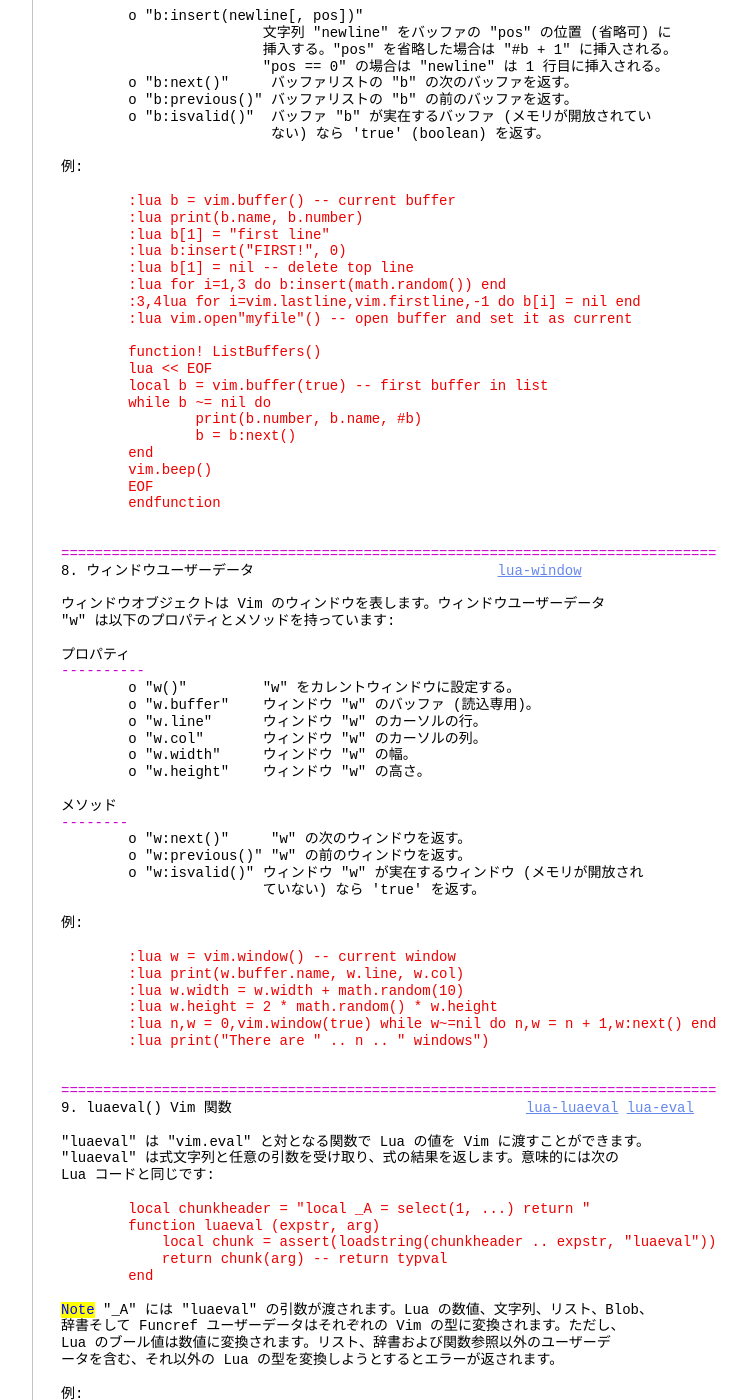
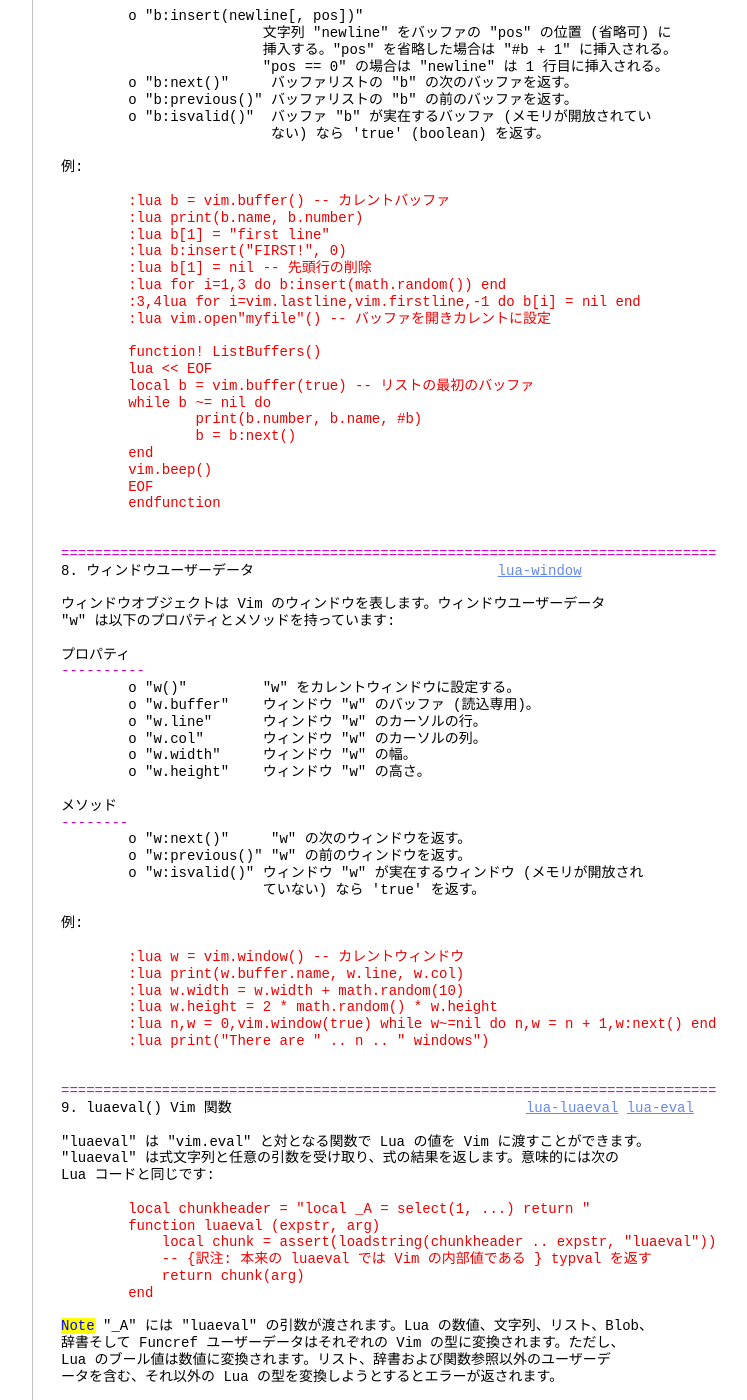
Before and after one commit to vim-jp/vimdoc-ja, a Jekyll site: the page built from if_lua.html, in a window 1280 px wide and 1400 px high, scrolled down 7296 px. Shown: the whole window, without its empty margins (340-1087 px from the left). Built offline with Jekyll 4.4.1, drawn with Linux system fonts in a browser that asks for light colours; nearby versions of some CDN libraries; comment, search, counter and statistics services are not loaded; some of the changed text lies outside the part shown.

Commit message:
Generated by GitHub workflow 1606995869
https://github.com/vim-jp/vimdoc-ja-working/actions/runs/1606995869

```diff
--- a/if_lua.html
+++ b/if_lua.html
@@ -296,11 +296,11 @@ List ユーザーデータは vim のリストを表します。Vim のリスト
 例:<br>
 <br>
 <div class="helpExample">&nbsp;&nbsp;&nbsp;&nbsp;&nbsp;&nbsp;&nbsp;&nbsp;:let l = [1, 'item']<br>
-&nbsp;&nbsp;&nbsp;&nbsp;&nbsp;&nbsp;&nbsp;&nbsp;:lua l = vim.eval('l') -- same 'l'<br>
+&nbsp;&nbsp;&nbsp;&nbsp;&nbsp;&nbsp;&nbsp;&nbsp;:lua l = vim.eval('l') -- 'l' と同じ<br>
 &nbsp;&nbsp;&nbsp;&nbsp;&nbsp;&nbsp;&nbsp;&nbsp;:lua l:add(vim.list())<br>
 &nbsp;&nbsp;&nbsp;&nbsp;&nbsp;&nbsp;&nbsp;&nbsp;:lua l[1] = math.pi<br>
 &nbsp;&nbsp;&nbsp;&nbsp;&nbsp;&nbsp;&nbsp;&nbsp;:echo l[0] &quot; 3.141593<br>
-&nbsp;&nbsp;&nbsp;&nbsp;&nbsp;&nbsp;&nbsp;&nbsp;:lua l[1] = nil -- remove first item<br>
+&nbsp;&nbsp;&nbsp;&nbsp;&nbsp;&nbsp;&nbsp;&nbsp;:lua l[1] = nil -- 最初の項目の削除<br>
 &nbsp;&nbsp;&nbsp;&nbsp;&nbsp;&nbsp;&nbsp;&nbsp;:lua l:insert(true, 1)<br>
 &nbsp;&nbsp;&nbsp;&nbsp;&nbsp;&nbsp;&nbsp;&nbsp;:lua print(l, #l, l[1], l[2])<br>
 &nbsp;&nbsp;&nbsp;&nbsp;&nbsp;&nbsp;&nbsp;&nbsp;:lua l[#l + 1] = 'value'<br>
@@ -327,12 +327,12 @@ list ユーザーデータと同様、dict ユーザーデータは vim の辞
 例:<br>
 <br>
 <div class="helpExample">&nbsp;&nbsp;&nbsp;&nbsp;&nbsp;&nbsp;&nbsp;&nbsp;:let d = {'n':10}<br>
-&nbsp;&nbsp;&nbsp;&nbsp;&nbsp;&nbsp;&nbsp;&nbsp;:lua d = vim.eval('d') -- same 'd'<br>
+&nbsp;&nbsp;&nbsp;&nbsp;&nbsp;&nbsp;&nbsp;&nbsp;:lua d = vim.eval('d') -- 'd' と同じ<br>
 &nbsp;&nbsp;&nbsp;&nbsp;&nbsp;&nbsp;&nbsp;&nbsp;:lua print(d, d.n, #d)<br>
 &nbsp;&nbsp;&nbsp;&nbsp;&nbsp;&nbsp;&nbsp;&nbsp;:let d.self = d<br>
 &nbsp;&nbsp;&nbsp;&nbsp;&nbsp;&nbsp;&nbsp;&nbsp;:lua for k, v in d() do print(d, k, v) end<br>
 &nbsp;&nbsp;&nbsp;&nbsp;&nbsp;&nbsp;&nbsp;&nbsp;:lua d.x = math.pi<br>
-&nbsp;&nbsp;&nbsp;&nbsp;&nbsp;&nbsp;&nbsp;&nbsp;:lua d.self = nil -- remove entry<br>
+&nbsp;&nbsp;&nbsp;&nbsp;&nbsp;&nbsp;&nbsp;&nbsp;:lua d.self = nil -- エントリの削除<br>
 &nbsp;&nbsp;&nbsp;&nbsp;&nbsp;&nbsp;&nbsp;&nbsp;:echo d</div>
 <br>
 <br>
@@ -357,10 +357,10 @@ Blob ユーザーデータは vim の Blob を表します。Blob &quot;b&quot;
 例:<br>
 <br>
 <div class="helpExample">&nbsp;&nbsp;&nbsp;&nbsp;&nbsp;&nbsp;&nbsp;&nbsp;:let b = 0z001122<br>
-&nbsp;&nbsp;&nbsp;&nbsp;&nbsp;&nbsp;&nbsp;&nbsp;:lua b = vim.eval('b') -- same 'b'<br>
+&nbsp;&nbsp;&nbsp;&nbsp;&nbsp;&nbsp;&nbsp;&nbsp;:lua b = vim.eval('b') -- 'b' と同じ<br>
 &nbsp;&nbsp;&nbsp;&nbsp;&nbsp;&nbsp;&nbsp;&nbsp;:lua print(b, b[0], #b)<br>
 &nbsp;&nbsp;&nbsp;&nbsp;&nbsp;&nbsp;&nbsp;&nbsp;:lua b[1] = 32<br>
-&nbsp;&nbsp;&nbsp;&nbsp;&nbsp;&nbsp;&nbsp;&nbsp;:lua b[#b] = 0x33 -- append a byte to tail<br>
+&nbsp;&nbsp;&nbsp;&nbsp;&nbsp;&nbsp;&nbsp;&nbsp;:lua b[#b] = 0x33 -- 末尾へ1バイト追加<br>
 &nbsp;&nbsp;&nbsp;&nbsp;&nbsp;&nbsp;&nbsp;&nbsp;:lua b:add(&quot;\x80\x81\xfe\xff&quot;)<br>
 &nbsp;&nbsp;&nbsp;&nbsp;&nbsp;&nbsp;&nbsp;&nbsp;:echo b</div>
 <br>
@@ -394,7 +394,7 @@ Funcref ユーザーデータは Vim における関数参照変数を表しま
 &nbsp;&nbsp;&nbsp;&nbsp;&nbsp;&nbsp;&nbsp;&nbsp;:let mydict = {'data': [0, 1, 2, 3]}<br>
 &nbsp;&nbsp;&nbsp;&nbsp;&nbsp;&nbsp;&nbsp;&nbsp;:lua d = vim.eval('mydict'); d.len = vim.funcref('Mylen')<br>
 &nbsp;&nbsp;&nbsp;&nbsp;&nbsp;&nbsp;&nbsp;&nbsp;:echo mydict.len()<br>
-&nbsp;&nbsp;&nbsp;&nbsp;&nbsp;&nbsp;&nbsp;&nbsp;:lua l = d.len -- assign d as 'self'<br>
+&nbsp;&nbsp;&nbsp;&nbsp;&nbsp;&nbsp;&nbsp;&nbsp;:lua l = d.len -- d を 'self' として割り当て<br>
 &nbsp;&nbsp;&nbsp;&nbsp;&nbsp;&nbsp;&nbsp;&nbsp;:lua print(l())</div>
 <br>
 Lua の関数とクロージャは自動的に Vim の&nbsp;<a class="Identifier" href="eval.html#Funcref">Funcref</a>&nbsp;に変換されて Vim script から<br>
@@ -436,18 +436,18 @@ Lua の関数とクロージャは自動的に Vim の&nbsp;<a class="Identifier
 <br>
 例:<br>
 <br>
-<div class="helpExample">&nbsp;&nbsp;&nbsp;&nbsp;&nbsp;&nbsp;&nbsp;&nbsp;:lua b = vim.buffer() -- current buffer<br>
+<div class="helpExample">&nbsp;&nbsp;&nbsp;&nbsp;&nbsp;&nbsp;&nbsp;&nbsp;:lua b = vim.buffer() -- カレントバッファ<br>
 &nbsp;&nbsp;&nbsp;&nbsp;&nbsp;&nbsp;&nbsp;&nbsp;:lua print(b.name, b.number)<br>
 &nbsp;&nbsp;&nbsp;&nbsp;&nbsp;&nbsp;&nbsp;&nbsp;:lua b[1] = &quot;first line&quot;<br>
 &nbsp;&nbsp;&nbsp;&nbsp;&nbsp;&nbsp;&nbsp;&nbsp;:lua b:insert(&quot;FIRST!&quot;, 0)<br>
-&nbsp;&nbsp;&nbsp;&nbsp;&nbsp;&nbsp;&nbsp;&nbsp;:lua b[1] = nil -- delete top line<br>
+&nbsp;&nbsp;&nbsp;&nbsp;&nbsp;&nbsp;&nbsp;&nbsp;:lua b[1] = nil -- 先頭行の削除<br>
 &nbsp;&nbsp;&nbsp;&nbsp;&nbsp;&nbsp;&nbsp;&nbsp;:lua for i=1,3 do b:insert(math.random()) end<br>
 &nbsp;&nbsp;&nbsp;&nbsp;&nbsp;&nbsp;&nbsp;&nbsp;:3,4lua for i=vim.lastline,vim.firstline,-1 do b[i] = nil end<br>
-&nbsp;&nbsp;&nbsp;&nbsp;&nbsp;&nbsp;&nbsp;&nbsp;:lua vim.open&quot;myfile&quot;() -- open buffer and set it as current</div>
+&nbsp;&nbsp;&nbsp;&nbsp;&nbsp;&nbsp;&nbsp;&nbsp;:lua vim.open&quot;myfile&quot;() -- バッファを開きカレントに設定</div>
 <br>
 <div class="helpExample">&nbsp;&nbsp;&nbsp;&nbsp;&nbsp;&nbsp;&nbsp;&nbsp;function! ListBuffers()<br>
 &nbsp;&nbsp;&nbsp;&nbsp;&nbsp;&nbsp;&nbsp;&nbsp;lua &lt;&lt; EOF<br>
-&nbsp;&nbsp;&nbsp;&nbsp;&nbsp;&nbsp;&nbsp;&nbsp;local b = vim.buffer(true) -- first buffer in list<br>
+&nbsp;&nbsp;&nbsp;&nbsp;&nbsp;&nbsp;&nbsp;&nbsp;local b = vim.buffer(true) -- リストの最初のバッファ<br>
 &nbsp;&nbsp;&nbsp;&nbsp;&nbsp;&nbsp;&nbsp;&nbsp;while b ~= nil do<br>
 &nbsp;&nbsp;&nbsp;&nbsp;&nbsp;&nbsp;&nbsp;&nbsp;&nbsp;&nbsp;&nbsp;&nbsp;&nbsp;&nbsp;&nbsp;&nbsp;print(b.number, b.name, #b)<br>
 &nbsp;&nbsp;&nbsp;&nbsp;&nbsp;&nbsp;&nbsp;&nbsp;&nbsp;&nbsp;&nbsp;&nbsp;&nbsp;&nbsp;&nbsp;&nbsp;b = b:next()<br>
@@ -481,7 +481,7 @@ Lua の関数とクロージャは自動的に Vim の&nbsp;<a class="Identifier
 <br>
 例:<br>
 <br>
-<div class="helpExample">&nbsp;&nbsp;&nbsp;&nbsp;&nbsp;&nbsp;&nbsp;&nbsp;:lua w = vim.window() -- current window<br>
+<div class="helpExample">&nbsp;&nbsp;&nbsp;&nbsp;&nbsp;&nbsp;&nbsp;&nbsp;:lua w = vim.window() -- カレントウィンドウ<br>
 &nbsp;&nbsp;&nbsp;&nbsp;&nbsp;&nbsp;&nbsp;&nbsp;:lua print(w.buffer.name, w.line, w.col)<br>
 &nbsp;&nbsp;&nbsp;&nbsp;&nbsp;&nbsp;&nbsp;&nbsp;:lua w.width = w.width + math.random(10)<br>
 &nbsp;&nbsp;&nbsp;&nbsp;&nbsp;&nbsp;&nbsp;&nbsp;:lua w.height = 2 * math.random() * w.height<br>
@@ -499,7 +499,8 @@ Lua コードと同じです:<br>
 <div class="helpExample">&nbsp;&nbsp;&nbsp;&nbsp;&nbsp;&nbsp;&nbsp;&nbsp;local chunkheader = &quot;local _A = select(1, ...) return &quot;<br>
 &nbsp;&nbsp;&nbsp;&nbsp;&nbsp;&nbsp;&nbsp;&nbsp;function luaeval (expstr, arg)<br>
 &nbsp;&nbsp;&nbsp;&nbsp;&nbsp;&nbsp;&nbsp;&nbsp;&nbsp;&nbsp;&nbsp;&nbsp;local chunk = assert(loadstring(chunkheader .. expstr, &quot;luaeval&quot;))<br>
-&nbsp;&nbsp;&nbsp;&nbsp;&nbsp;&nbsp;&nbsp;&nbsp;&nbsp;&nbsp;&nbsp;&nbsp;return chunk(arg) -- return typval<br>
+&nbsp;&nbsp;&nbsp;&nbsp;&nbsp;&nbsp;&nbsp;&nbsp;&nbsp;&nbsp;&nbsp;&nbsp;-- {訳注: 本来の luaeval では Vim の内部値である } typval を返す<br>
+&nbsp;&nbsp;&nbsp;&nbsp;&nbsp;&nbsp;&nbsp;&nbsp;&nbsp;&nbsp;&nbsp;&nbsp;return chunk(arg)<br>
 &nbsp;&nbsp;&nbsp;&nbsp;&nbsp;&nbsp;&nbsp;&nbsp;end</div>
 <br>
 <span class="Todo">Note</span>&nbsp;&quot;_A&quot; には &quot;luaeval&quot; の引数が渡されます。Lua の数値、文字列、リスト、Blob、<br>
@@ -513,7 +514,7 @@ Lua のブール値は数値に変換されます。リスト、辞書および
 &nbsp;&nbsp;&nbsp;&nbsp;&nbsp;&nbsp;&nbsp;&nbsp;:lua a = vim.list():add('newlist')<br>
 &nbsp;&nbsp;&nbsp;&nbsp;&nbsp;&nbsp;&nbsp;&nbsp;:let a = luaeval('a')<br>
 &nbsp;&nbsp;&nbsp;&nbsp;&nbsp;&nbsp;&nbsp;&nbsp;:echo a[0] &quot; 'newlist'<br>
-&nbsp;&nbsp;&nbsp;&nbsp;&nbsp;&nbsp;&nbsp;&nbsp;:function Rand(x,y) &quot; random uniform between x and y<br>
+&nbsp;&nbsp;&nbsp;&nbsp;&nbsp;&nbsp;&nbsp;&nbsp;:function Rand(x,y) &quot; x から y までの均一な乱数<br>
 &nbsp;&nbsp;&nbsp;&nbsp;&nbsp;&nbsp;&nbsp;&nbsp;:&nbsp;&nbsp;return luaeval('(_A.y-_A.x)*math.random()+_A.x', {'x':a:x,'y':a:y})<br>
 &nbsp;&nbsp;&nbsp;&nbsp;&nbsp;&nbsp;&nbsp;&nbsp;:&nbsp;&nbsp;endfunction<br>
 &nbsp;&nbsp;&nbsp;&nbsp;&nbsp;&nbsp;&nbsp;&nbsp;:echo Rand(1,10)</div>
```
Also changed, not shown: other parts of if_lua.html (+1 -1 lines).
